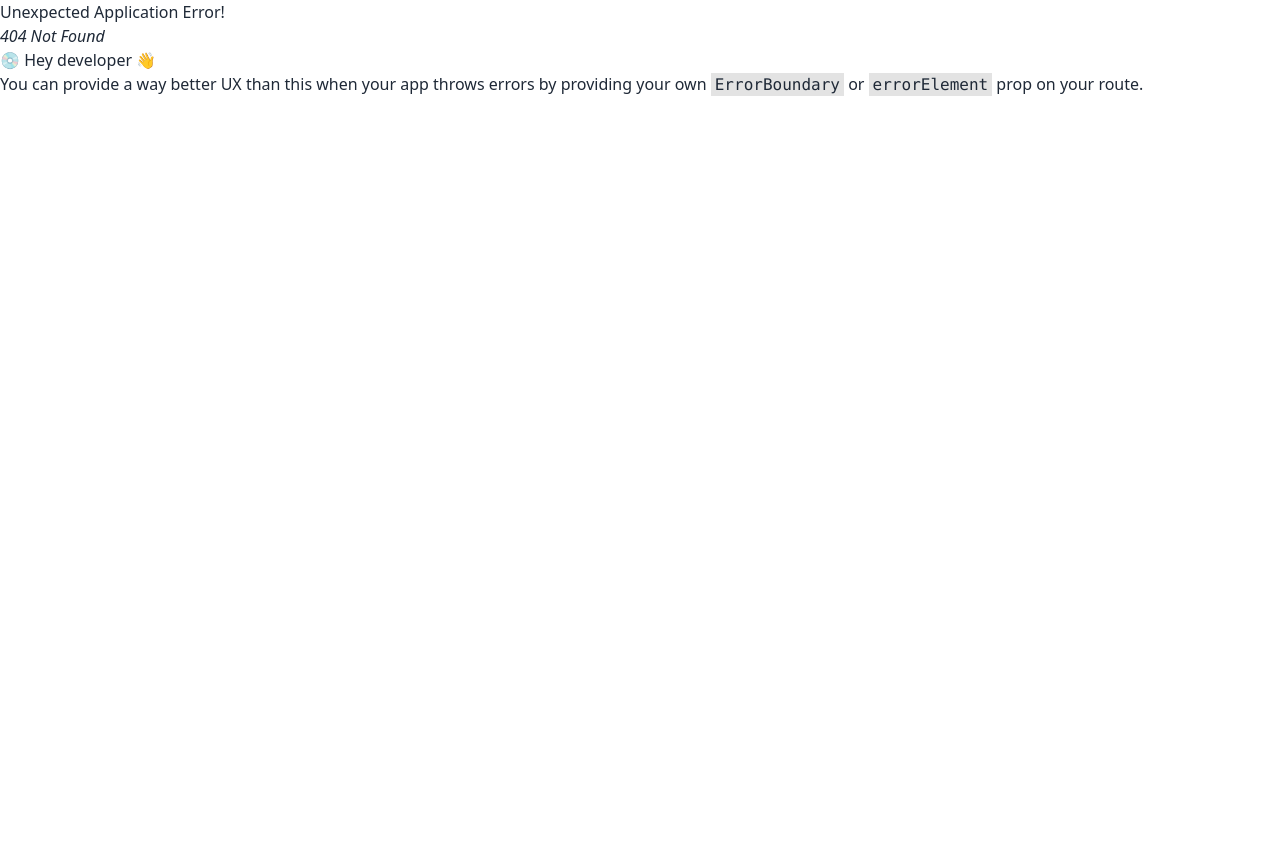
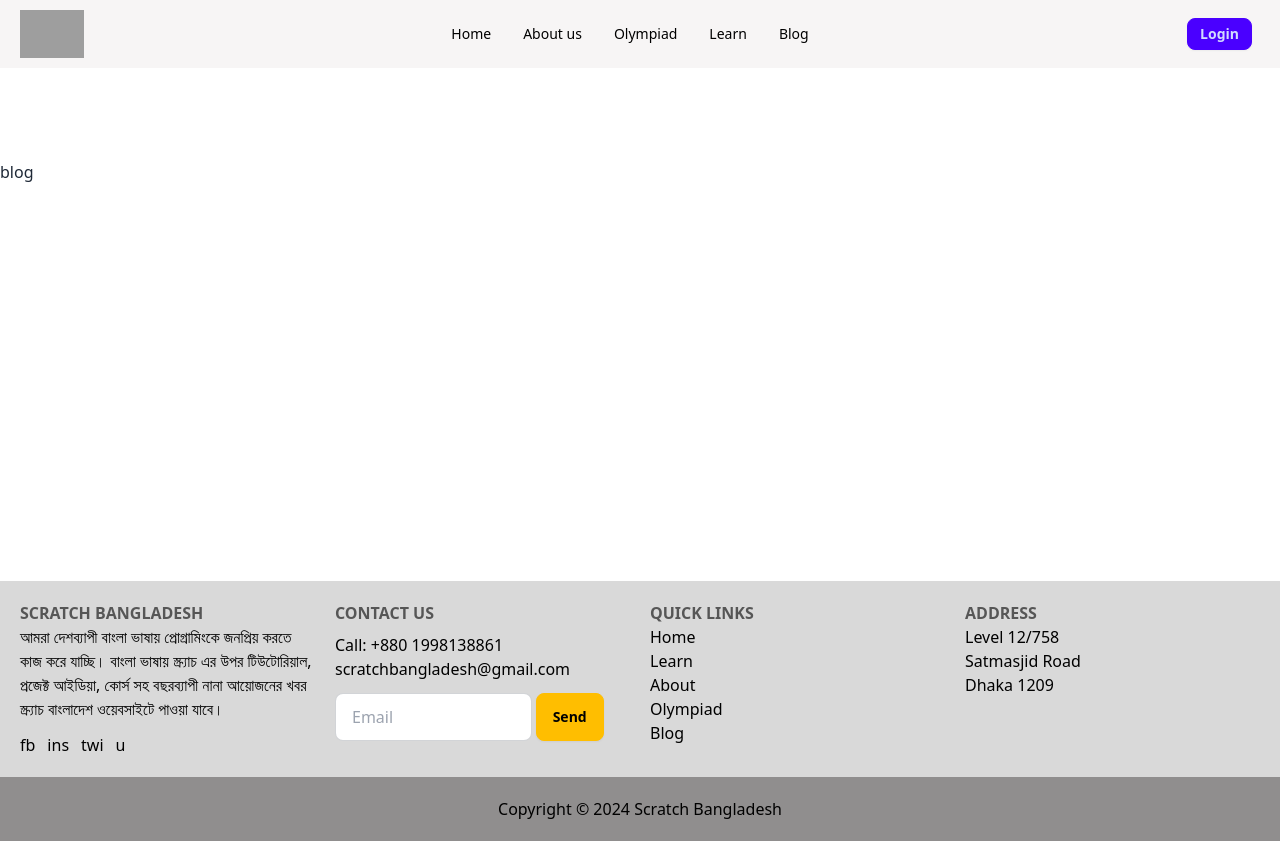
Before and after one commit to hasiburrahmanakash79/scratch-bangladesh, a React (Vite) app: page /blog in a window 1280 px wide. Before the commit this address had no page. Before the commit the page ends 800 px from the top, so only its background shows below. Built offline with nearby package versions, Linux system fonts and the light colour scheme; grey boxes are pictures that could not be loaded.

Commit message:
make about page

```diff
--- a/src/Pages/Blog/Blog.jsx
+++ b/src/Pages/Blog/Blog.jsx
@@ -0,0 +1,11 @@
+
+
+const Blog = () => {
+    return (
+        <div className="container pt-40 mx-auto">
+            <h1>blog</h1>
+        </div>
+    );
+};
+
+export default Blog;
--- a/src/Routers/router.jsx
+++ b/src/Routers/router.jsx
@@ -3,6 +3,7 @@ import Main from "../Layouts/Main";
 import Home from "../Pages/HomePage/Home";
 import AboutUs from "../Pages/AboutUs/AboutUs";
 import Olympiad from "../Pages/Olympiad/Olympiad";
+import Blog from "../Pages/Blog/Blog";
 
 const router = createBrowserRouter([
   {
@@ -20,6 +21,10 @@ const router = createBrowserRouter([
       {
         path: "/olympiad",
         element: <Olympiad/>
+      },
+      {
+        path: "/blog",
+        element: <Blog/>
       }
     ],
   },
--- a/src/main.jsx
+++ b/src/main.jsx
@@ -1,6 +1,5 @@
 import React from 'react'
 import ReactDOM from 'react-dom/client'
-// import App from './App.jsx'
 import './index.css'
 
 import {
@@ -10,7 +9,6 @@ import router from './Routers/router.jsx';
 
 ReactDOM.createRoot(document.getElementById('root')).render(
   <React.StrictMode>
-    {/* <App /> */}
     <RouterProvider router={router} />
   </React.StrictMode>,
 )
```
